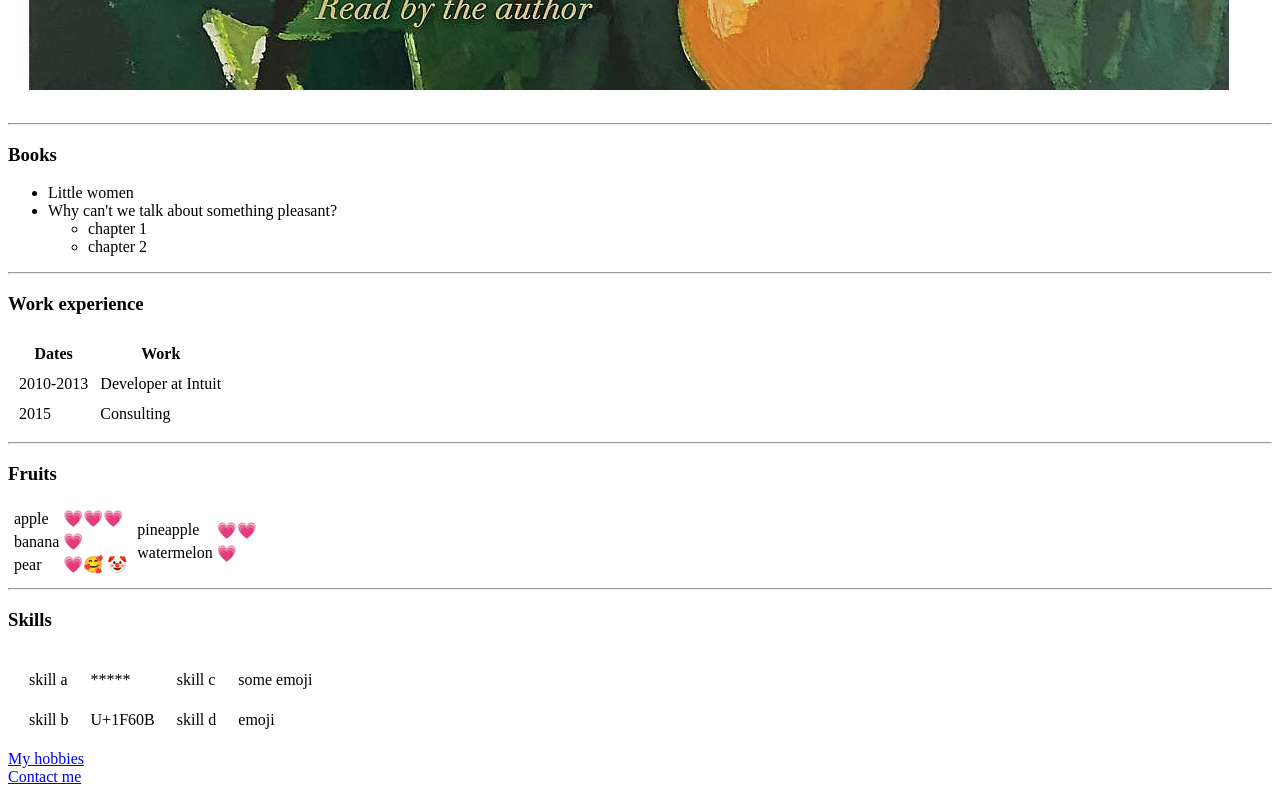
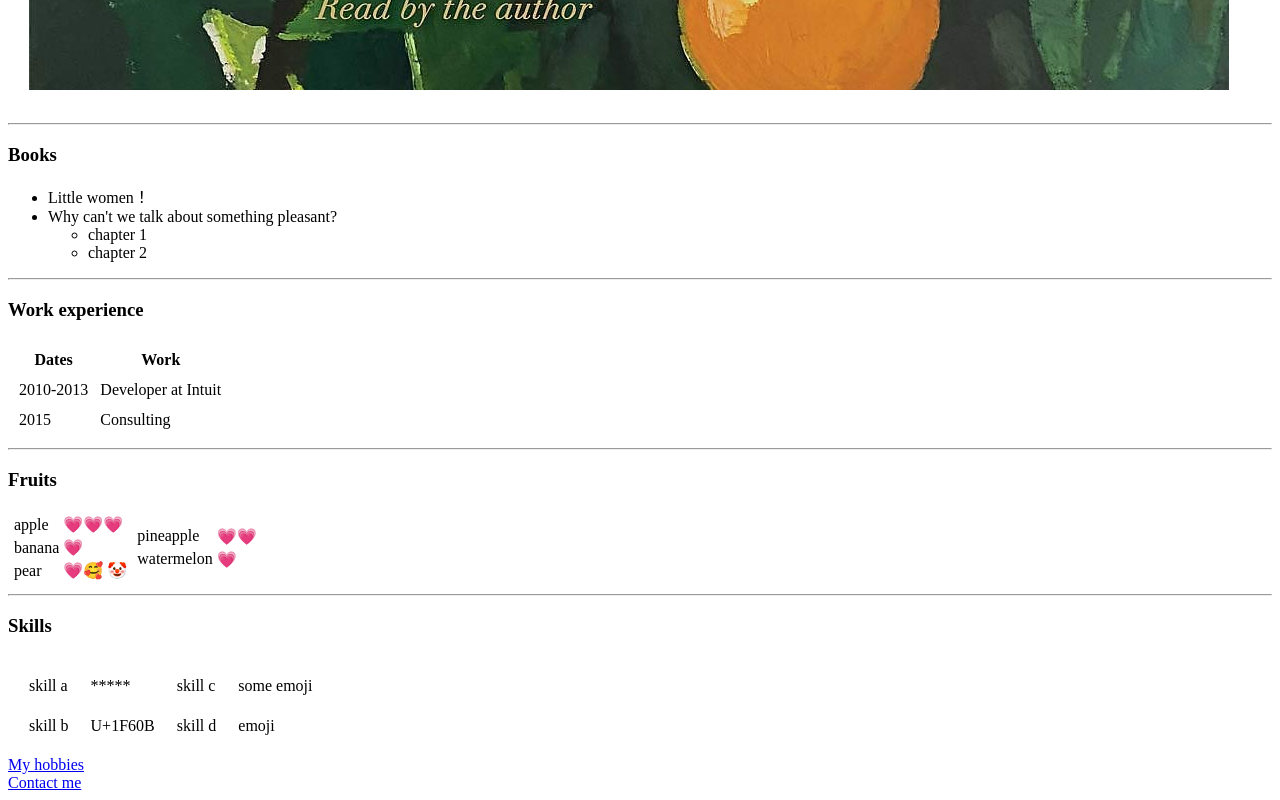
Before and after one commit to PureCotton/cv, a plain HTML site: page index.html in a window 1280 px wide. Shown: the part 1139-1939 px from the top of the page. Drawn offline with Linux system fonts and the light colour scheme.

Commit message:
changed book name

```diff
--- a/index.html
+++ b/index.html
@@ -20,7 +20,7 @@
   <hr>
   <h3>Books</h3>
   <ul>
-    <li>Little women</li>
+    <li>Little women！</li>
     <li>Why can't we talk about something pleasant?</li>
     <ul>
       <li>chapter 1</li>
```
